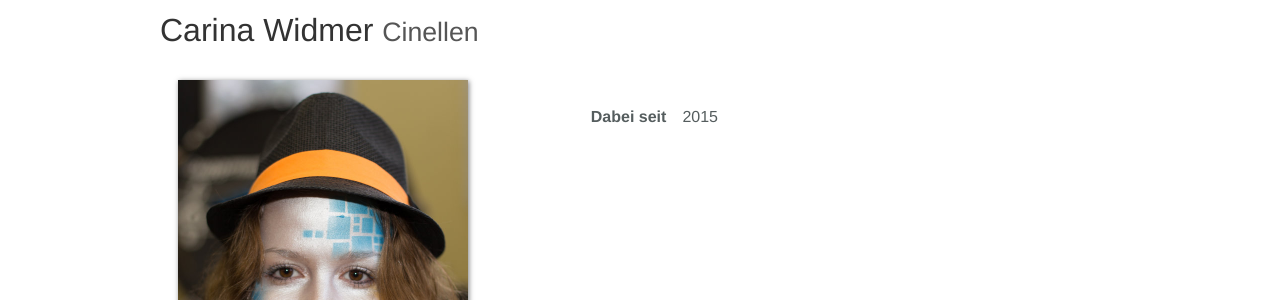
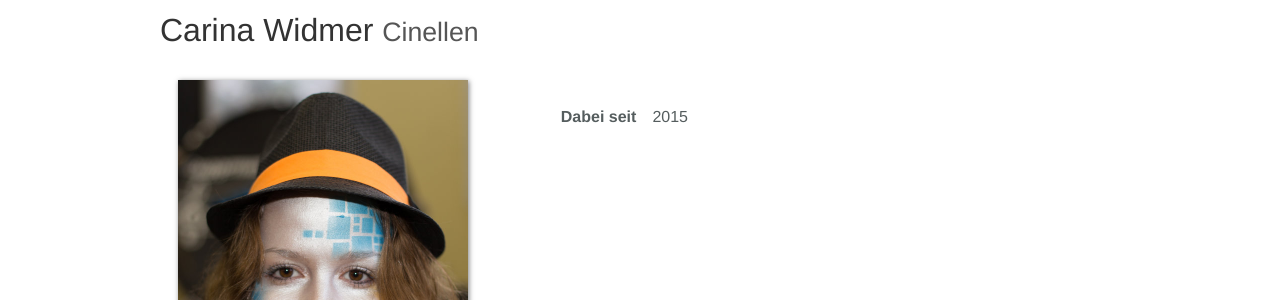
Before and after one commit to izibizi/izibizi.ch, a Jekyll site: the page built from _mitglieder/carina-widmer.md, in a window 1280 px wide. Shown: the part 126-426 px from the top of the page. Built offline with Jekyll 4.4.1, drawn with Linux system fonts in a browser that asks for light colours.

Commit message:
fix member details layout

```diff
--- a/_sass/_mitglieder.scss
+++ b/_sass/_mitglieder.scss
@@ -26,13 +26,13 @@
   dt {
     margin-top: 1.5rem;
     font-weight: bold;
-    width: 180px;
+    width: 150px;
     float: left;
     clear: both;
     text-align: right;
-    padding-right: 1rem;
   }
   dd {
-    margin-left: 180px;
+    padding-left: 1rem;
+    margin-left: 150px;
   }
 }
```
